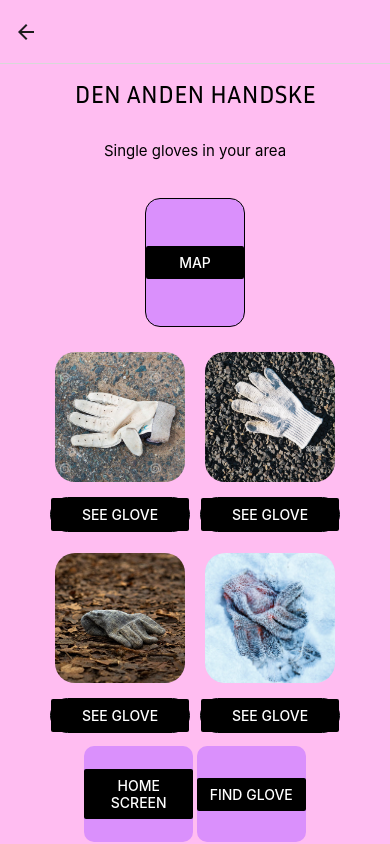
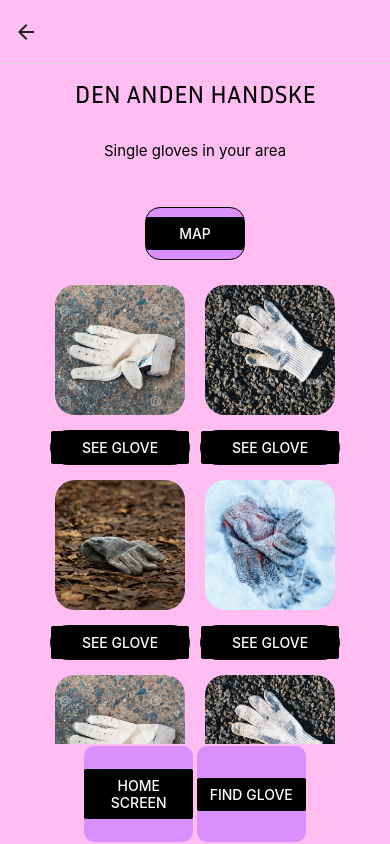
Before and after one commit to mriskaer/DenAndenHandske, a React Native app: screen /Find in a window 390 px wide. Built offline with nearby package versions, Linux system fonts and the light colour scheme.

Commit message:
flatlist+

```diff
--- a/App.js
+++ b/App.js
@@ -34,19 +34,23 @@ function App() {
       glove_image: require('./assets/glove4.jpg'),
     },
     {
-      glove_id: "1",
+      glove_id: "5",
       glove_image: require('./assets/glove1.jpg'),
     },
     {
-      glove_id: "2",
+      glove_id: "6",
       glove_image: require('./assets/glove2.jpg'),
     },
     {
-      glove_id: "3",
+      glove_id: "7",
       glove_image: require('./assets/glove3.jpg'),
     },
     {
-      glove_id: "4",
+      glove_id: "8",
+      glove_image: require('./assets/glove4.jpg'),
+    },
+    {
+      glove_id: "9",
       glove_image: require('./assets/glove4.jpg'),
     },
   ]
--- a/components/BottomButtons.js
+++ b/components/BottomButtons.js
@@ -1,21 +1,22 @@
 import React from 'react'
-import { View, Text } from 'react-native'
+import { View, Text, Button } from 'react-native'
 
-export default function BottomButtons() {
+export default function BottomButtons(props) {
     return (
         <View>
             <View style={{height: 100, flexDirection: 'row'}}>
                 <View style={{flex: 1, borderRadius: 10, flexDirection: 'column', backgroundColor: '#DA90FC', margin: 2, justifyContent: 'center'}}>
                     <Button
-                        title="HOME SCREEN"
+                    title={props.leftTitle}
+                        //title="HOME SCREEN"
                         color={'black'}
                         onPress={() => navigation.navigate('Home')}
                     />
                 </View>
                 <View style={{flex: 1, borderRadius: 10, flexDirection: 'column', backgroundColor: '#DA90FC', margin: 2, justifyContent: 'center'}}>
                     <Button
-                        fontFamily="InriaSans"
-                        title="FIND GLOVE"
+/*                         fontFamily="InriaSans"
+ */                        title="FIND GLOVE"
                         color='black'
                         onPress={() => navigation.navigate('Find')}
                     />
--- a/components/GlovePost.js
+++ b/components/GlovePost.js
@@ -3,12 +3,12 @@ import { View, Text, Image, Button } from 'react-native'
 
 export default function GlovePost(props) {
     return (
-        <View>
+        <View style={{}}>
             <Image
                 style={{height: 130, width: 130, borderRadius: 20, margin: 10}}
                 source={(props.glove_image)}
             />
-            <View style={{margin: 5, borderRadius: 20, flexDirection: 'column', backgroundColor: 'lightblue', justifyContent: 'center', borderColor: 'black', borderWidth: 1}}>
+            <View style={{margin: 5, borderRadius: 20, backgroundColor: 'lightblue', justifyContent: 'center', borderColor: 'black', borderWidth: 1, width: 140}}>
                 <Button
                     title="SEE GLOVE"
                     color='black'
--- a/screens/FindListPage.js
+++ b/screens/FindListPage.js
@@ -1,8 +1,23 @@
 import { View, Text, Image, Button, FlatList } from 'react-native'
 import React from 'react'
 import GlovePost from "../components/GlovePost"
+import { useContext } from "react";
+import { PostContext } from "../appContext"
 
 export default function FindScreen({navigation}) {
+  const [getGlovePosts, setGlovePosts] = useContext(PostContext);
+
+  function make_post(post_data) {
+    return (
+        <GlovePost
+            glove_id={post_data.glove_id}
+            //location={post_data.location}
+            glove_image={post_data.glove_image}
+            //description={post_data.description}
+            navigation={navigation}
+        ></GlovePost>
+    )
+}
 
     return (
       <View style={{ flex: 1, alignItems: 'center', backgroundColor: '#FFBDF1'}}>
@@ -12,13 +27,13 @@ export default function FindScreen({navigation}) {
             </Text>
         </View>
 
-        <View style={{flex:3, alignItems: 'center'}}>
+        <View style={{flex:2, alignItems: 'center'}}>
 
             <Text style={{flex: 1, fontSize: 15,}}>
                 Single gloves in your area
             </Text>
 
-            <View style={{flex: 3, borderRadius: 15, backgroundColor: '#DA90FC', margin: 15, justifyContent: 'center', borderColor: 'black', borderWidth: 1, width: 100, alignSelf: 'center'}}>
+            <View style={{flex: 1, borderRadius: 15, backgroundColor: '#DA90FC', margin: 15, justifyContent: 'center', borderColor: 'black', borderWidth: 1, width: 100, alignSelf: 'center'}}>
                 <Button
                     fontFamily="InriaSans"
                     title="MAP"
@@ -27,8 +42,18 @@ export default function FindScreen({navigation}) {
                 />
             </View>
         </View>
-        <View style={{flex: 6, flexDirection: 'row', flexWrap: 'wrap', justifyContent: 'center'}}>
-              <GlovePost
+
+        <View style={{flex: 7, justifyContent: 'center'}}>
+        <FlatList
+                  contentContainerStyle={{flexDirection: 'row', flexWrap: 'wrap', justifyContent: 'center'}}
+
+                  data={getGlovePosts}
+
+                  renderItem={({item}) => make_post(item)}
+
+                  keyExtractor={item => item.glove_id}
+              />
+              {/* <GlovePost
                 glove_image={require('../assets/glove1.jpg')}
                 navigation={navigation}
               ></GlovePost>
@@ -43,7 +68,7 @@ export default function FindScreen({navigation}) {
               <GlovePost
                 glove_image={require('../assets/glove4.jpg')}
                 navigation={navigation}
-              ></GlovePost>
+              ></GlovePost> */}
         </View>
 
         <View style={{height: 100, flexDirection: 'row'}}>
--- a/screens/RegisterPage1.js
+++ b/screens/RegisterPage1.js
@@ -2,7 +2,6 @@ import { View, Text, Image, Button, TouchableOpacity } from 'react-native';
 import React, { useState } from 'react';
 import Checkbox from 'expo-checkbox';
 import AddCheckBox from "../components/AddCheckBox"
-
 
 export default function RegisterScreen({navigation}) {
 
--- a/screens/StartScreen.js
+++ b/screens/StartScreen.js
@@ -4,6 +4,8 @@ import { createNativeStackNavigator } from "@react-navigation/native-stack";
 import { useFonts } from 'expo-font';
 import { useState, useEffect } from 'react';
 import * as Font from 'expo-font';
+import BottomButtons from "../components/BottomButtons"
+
 
 export default function HomeScreen({navigation}) {
 
@@ -45,7 +47,8 @@ export default function HomeScreen({navigation}) {
                 <Image source={require('../assets/frontpage.png')} />
             </View>
 
-
+            <BottomButtons leftTitle='hej'>
+                </BottomButtons>
 
             <View style={{height: 100, flexDirection: 'row'}}>
                 <View style={{flex: 1, borderRadius: 10, flexDirection: 'column', backgroundColor: '#DA90FC', margin: 2, justifyContent: 'center'}}>
```
